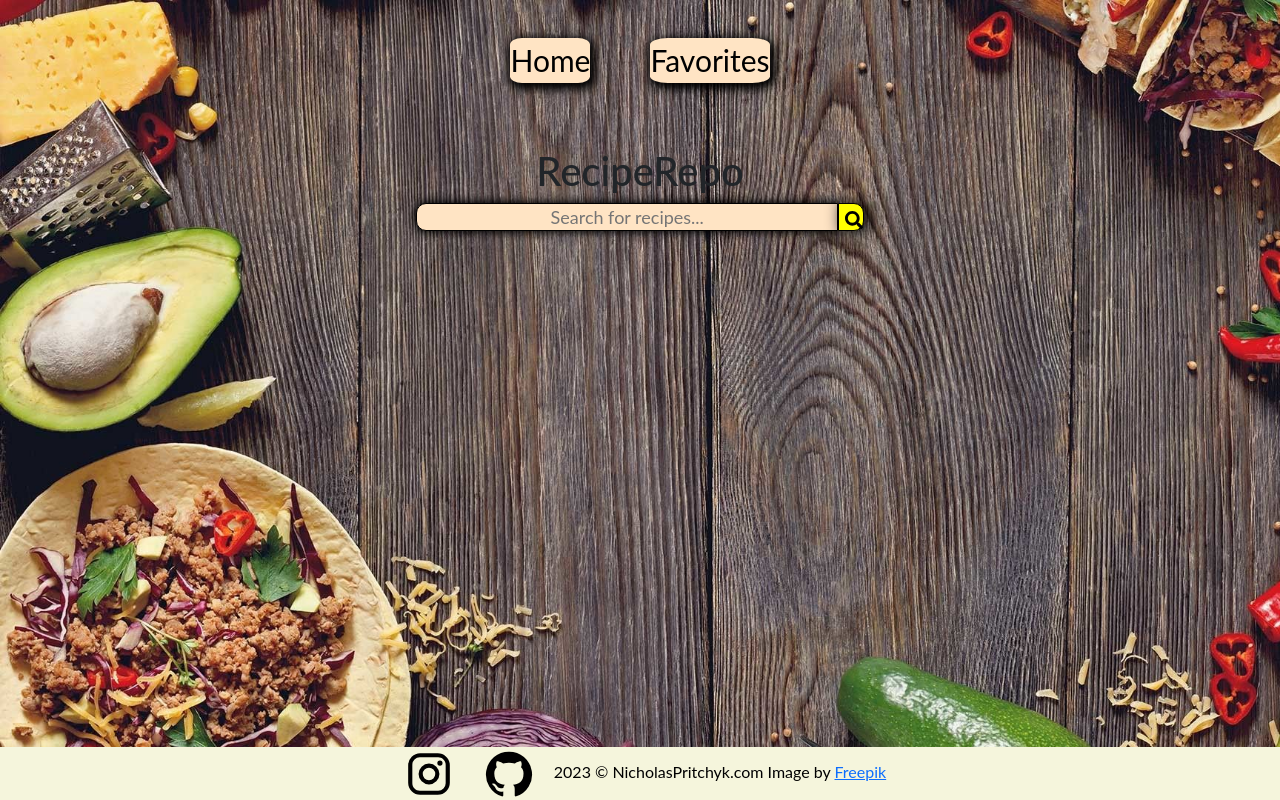
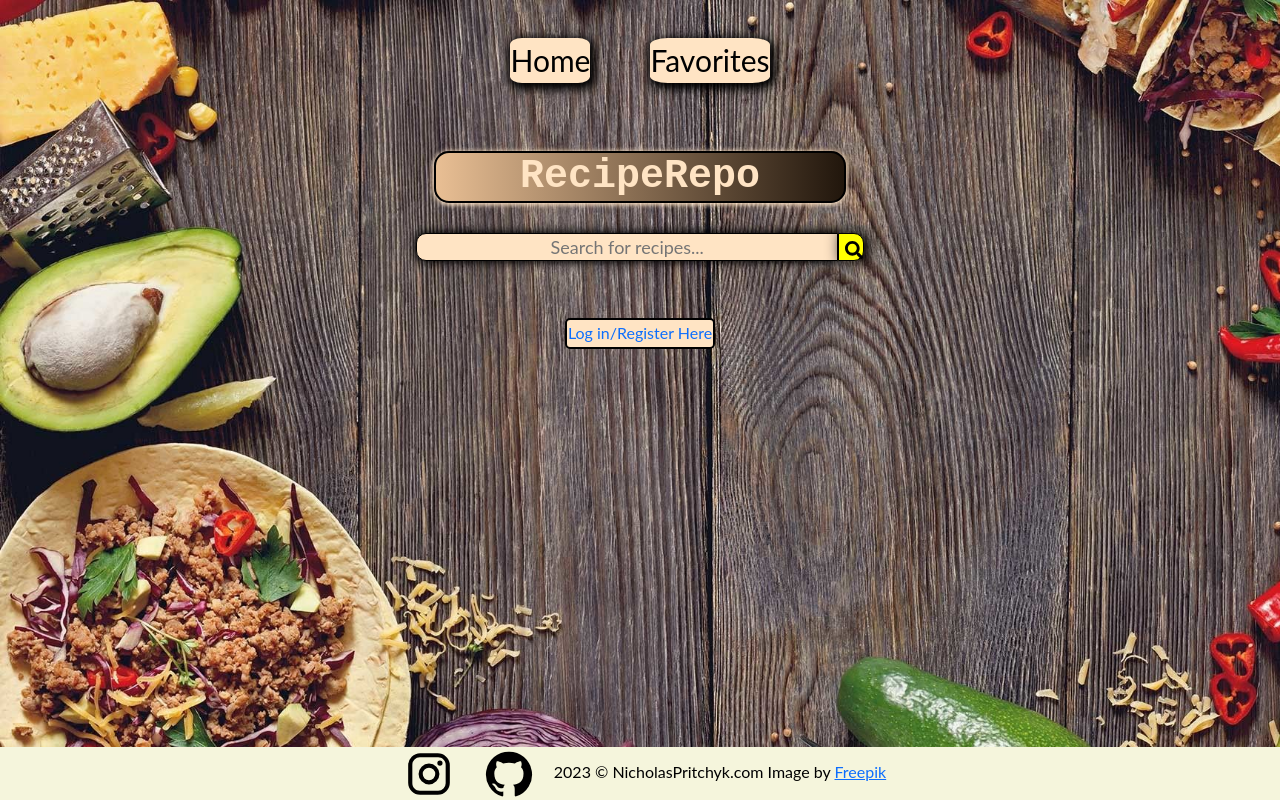
Before and after one commit to nickpritchyk/reciperepo, a React (Create React App) app: page / in a window 1280 px wide. Built offline with nearby package versions, Linux system fonts and the light colour scheme.

Commit message:
mysql backend added, can now login and register

```diff
--- a/package.json
+++ b/package.json
@@ -13,7 +13,9 @@
     "@testing-library/jest-dom": "^5.16.5",
     "@testing-library/react": "^13.4.0",
     "@testing-library/user-event": "^13.5.0",
+    "axios": "^1.3.4",
     "bootstrap": "^5.2.3",
+    "cors": "^2.8.5",
     "react": "^18.2.0",
     "react-bootstrap": "^2.7.2",
     "react-card-slider-component": "^1.0.9",
--- a/src/App.js
+++ b/src/App.js
@@ -5,6 +5,7 @@ import Favorites from './pages/favorites'
 import Navbar from './components/NavBar';
 import Footer from "./components/Footer";
 import Login from "./pages/login";
+import Register from './pages/register';
 
 function App() {
 
@@ -15,6 +16,7 @@ function App() {
         <Routes>
           <Route path="/" element={<Home />}> </Route>
           <Route path="/login" element={<Login />}> </Route>
+          <Route path="/register" element={<Register />}> </Route>
           <Route path="/favorites" element={<Favorites />}> </Route>
         </Routes>
         <div className="footer-space"></div>
--- a/src/pages/home.js
+++ b/src/pages/home.js
@@ -1,6 +1,7 @@
 import React, { useState } from 'react'
 import '../styles/home.css'
 import { SearchBar } from '../components/SearchBar'
+import { BrowserRouter as Router, Routes, Route, Link } from "react-router-dom";
 
 function Home() {
   return (
@@ -9,6 +10,9 @@ function Home() {
             RecipeRepo
         </h1>
         <SearchBar />
+        <p className="login-btn">
+          <Link to="/login" style={{textDecoration: 'none'}}>Log in/Register Here</Link>
+        </p>
     </div>
   )
 }
--- a/src/pages/login.js
+++ b/src/pages/login.js
@@ -1,20 +1,45 @@
 import React, { useState} from 'react';
 import '../styles/Login.css'
+import Axios from 'axios'
 
 function Login() {
     const [username, setUsername] = useState('');
     const [password, setPassword] = useState('');
+    const [loginState, setLoginState] = useState('');
+
+    // console.log(username, password)
+
+    const login = () => {
+        Axios.post("http://localhost:3001/login", {
+        username: username,
+        password: password,
+        }).then((response) => {
+            if(response.data.message) {
+                setLoginState(response.data.message)
+            } else {
+                setLoginState(response.data[0].username)
+            }
+        });
+    };
 
     return(
         <div className="login">
             <div>
                 <label> Username </label>
-                <input placeholder="Enter your username"/>
+                <input placeholder="Enter your username" onChange={(e) => setUsername(e.target.value)}/>
             </div>
             <div>
                 <label> Password </label>
-                <input placeholder="Enter your password"/>
+                <input placeholder="Enter your password" onChange={(e) => setPassword(e.target.value)}/>
             </div>
+            <div>
+                <button onClick={login}>
+                    Log in
+                </button>
+            </div>
+            <p>
+                {loginState}
+            </p>
         </div>
     )
 }
--- /dev/null
+++ b/src/pages/register.js
@@ -0,0 +1,39 @@
+import React, { useState} from 'react';
+import '../styles/Login.css'
+import Axios from 'axios'
+
+function Register() {
+    const [loginPassword, setLoginPassword] = useState("");
+    const [loginUsername, setLoginUsername] = useState("");
+
+    // console.log(username, password)
+
+    const Register = () => {
+        Axios.post("http://localhost:3001/register", {
+        username: loginUsername,
+        password: loginPassword,
+        }).then((response) => {
+            console.log(response);
+        });
+    };
+
+    return(
+        <div className="login">
+            <div>
+                <label> Username </label>
+                <input placeholder="Enter a username" onChange={(e) => setLoginUsername(e.target.value)}/>
+            </div>
+            <div>
+                <label> Password </label>
+                <input placeholder="Enter a password" onChange={(e) => setLoginPassword(e.target.value)}/>
+            </div>
+            <div>
+                <button onClick={Register}>
+                    Register
+                </button>
+            </div>
+        </div>
+    )
+}
+
+export default Register;
--- a/src/styles/home.css
+++ b/src/styles/home.css
@@ -4,4 +4,37 @@
 
 .search-page h1 {
     margin-top: 2%;
+    color: bisque;
+    background-image: linear-gradient(to left, #21160C, #E9BF94);
+    display: grid;
+    justify-items: center;
+    align-items: center;
+    border-radius: 15px;
+    margin: 30px;
+    border: 2px solid black;
+    box-shadow: 0px 1px 5px 1px;
+    font-family: 'Courier New', Courier, monospace;
+    font-weight: bolder;
 }
+
+.search-page {
+    display: grid;
+    justify-content: center;
+}
+
+.search-page .login-btn {
+    display: grid;
+    color: blue;
+    background-color: white;
+    width: fit-content;
+    place-self: stretch center;
+    background-color: bisque;
+    border: 2px solid black;
+    border-radius: 5px;
+    padding: 1.2px;
+    margin-top: 10px;
+}
+
+.search-page link {
+    text-decoration: none;
+}
```
Also changed, not shown: 1 other file (tests, documents, lock files or other folders).
